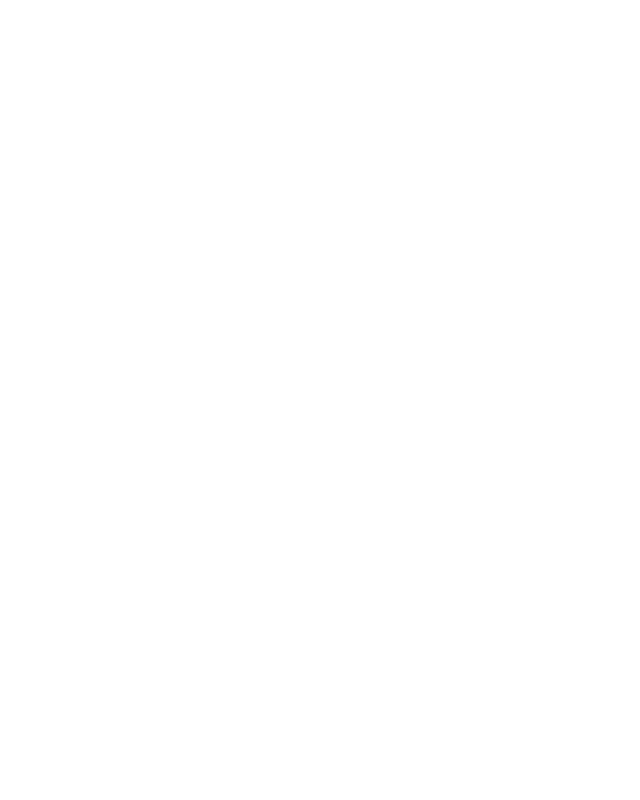
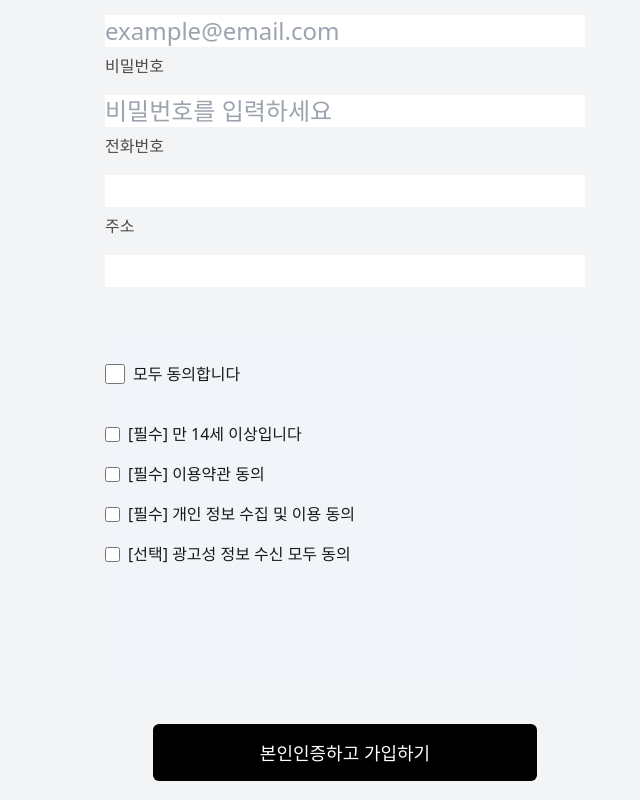
Before and after one commit to danaggero/web-shop-project-byReact, a React (Vite) app: page /register in a window 1280 px wide. Before the commit this address had no page. Shown: the part 540-1340 px from the top of the page, without its empty margins (295-935 px from the left). Before the commit the page ends 800 px from the top, so only its background shows below. Built offline with nearby package versions, Linux system fonts and the light colour scheme.

Commit message:
feat: RegisterForm 생성성

```diff
--- a/src/App.jsx
+++ b/src/App.jsx
@@ -2,6 +2,7 @@
 import {Routes, Route, Link} from "react-router-dom"
 import Home from "./pages/Home";
 import Login from "./pages/Login";
+import Register from "./pages/Register";
 
 
 
@@ -11,6 +12,7 @@
       <Routes>
         <Route path="/" element={<Home />} />
         <Route path="/login" element={<Login />} />
+        <Route path="/register" element={<Register />} />
       </Routes>
     </>
   )
--- a/src/components/Header.jsx
+++ b/src/components/Header.jsx
@@ -25,9 +25,7 @@
         </li>
         <li className="flex items-center gap-1">
           <span className="material-icons">assignment</span>
-          <a href="#">
-            회원가입
-          </a>
+          <Link to={"/Register"}>회원가입</Link>
         </li>
         <li className="flex items-center gap-1">
           <span className="material-icons">login</span>
--- a/src/components/LoginForm.jsx
+++ b/src/components/LoginForm.jsx
@@ -5,7 +5,7 @@
     return(
 
         <div id="main" className="flex flex-col h-[850px] mx-[400px] my-[100px]">
-        <h2 id="login__title" className="mt-[100px] mb-[60px] text-2xl font-bold">로그인</h2>
+            <h2 id="login__title" className="mt-[100px] mb-[60px] text-2xl font-bold">로그인</h2>
 
         <form className="flex flex-col">
             <label htmlFor="login-id" className="flex flex-col mb-[7px]">
@@ -13,7 +13,7 @@
             <input
                 id="login-id"
                 type="text"
-                className="text-lg border-[rgba(0,0,0,0.7)] mt-[10px] focus:outline-none focus:border-black"
+                className="text-2xl border-[rgba(0,0,0,0.7)] mt-[10px] focus:outline-none focus:border-black"
             />
             </label>
 
@@ -22,27 +22,32 @@
             <input
                 id="login-password"
                 type="password"
-                className="text-lg border-[rgba(0,0,0,0.7)] mt-[10px] focus:outline-none focus:border-black"
+                className="text-2xl border-[rgba(0,0,0,0.7)] mt-[10px] focus:outline-none focus:border-black"
             />
             </label>
 
-            <div className="flex justify-between mb-[30px]">
-            <a className="text-[rgba(0,0,0,0.7)] text-sm no-underline" href="#">회원가입</a>
-            <a className="text-[rgba(0,0,0,0.7)] text-sm no-underline" href="#">아이디 / 비밀번호 찾기</a>
+            <div className="flex justify-between mb-[60px]">
+                <a className="text-[rgba(0,0,0,0.7)] text-sm no-underline" href="#">회원가입</a>
+                <a className="text-[rgba(0,0,0,0.7)] text-sm no-underline" href="#">아이디 / 비밀번호 찾기</a>
             </div>
 
             <input
             type="submit"
             value="로그인"
-            className="bg-black text-white text-lg py-[10px] rounded-md border-none mb-[5px] cursor-pointer"
+            className="bg-black text-white text-lg py-[10px] rounded-md border-none mb-[5px] cursor-pointer w-[384px] h-[57px] mx-auto"
             />
         </form>
 
-        <button className="bg-kakao text-black text-lg py-[10px] rounded-md border-none">
-            카카오 로그인
+        <button className="w-full max-w-sm mx-auto mt-2 rounded-md overflow-hidden">
+        <img className="w-full h-auto" src={kakaoLoginImg} alt="카카오 로그인" />
         </button>
 
-        <img src={kakaoLoginImg} alt="카카오 로그인" className="mt-5" />
+        {/* <button className="bg-kakao text-black text-lg py-[10px] rounded-md border-none">
+            카카오 로그인
+        </button> */}
+
+
+
         </div>
     )
 }
--- /dev/null
+++ b/src/components/RegisterForm.jsx
@@ -0,0 +1,143 @@
+import { useState } from "react";
+
+function RegisterForm() {
+  const [allChecked, setAllChecked] = useState(false);
+  const [individualChecks, setIndividualChecks] = useState({
+    age: false,
+    terms: false,
+    privacy: false,
+    marketing: false,
+  });
+
+  // 모두 동의 체크박스 클릭 시 실행되는 함수
+  const handleAllCheck = () => {
+    const newCheckState = !allChecked;
+    setAllChecked(newCheckState);
+    setIndividualChecks({
+      age: newCheckState,
+      terms: newCheckState,
+      privacy: newCheckState,
+      marketing: newCheckState,
+    });
+  };
+
+  // 개별 체크박스 클릭 시 실행되는 함수
+  const handleIndividualCheck = (key) => {
+    setIndividualChecks((prev) => {
+      const updatedChecks = { ...prev, [key]: !prev[key] };
+      const isAllChecked = Object.values(updatedChecks).every((value) => value);
+      setAllChecked(isAllChecked);
+      return updatedChecks;
+    });
+  };
+
+  return (
+    <div id="main" className="flex flex-col h-[1200px] mx-[400px] my-[100px]">
+      <h2 id="login__title" className="mt-[100px] mb-[60px] text-2xl font-bold">
+        회원가입
+      </h2>
+
+      <form className="flex flex-col">
+        {/* 이메일 입력 */}
+        <label htmlFor="email-address" className="flex flex-col mb-[7px]">
+          <span className="text-[rgba(0,0,0,0.7)] mb-[7px]">이메일주소</span>
+          <input
+            id="login-id"
+            type="email"
+            placeholder="example@email.com"
+            className="text-2xl border-[rgba(0,0,0,0.7)] mt-[10px] focus:outline-none focus:border-black"
+          />
+        </label>
+
+        {/* 비밀번호 입력 */}
+        <label htmlFor="register-password" className="flex flex-col mb-[7px]">
+          <span className="text-[rgba(0,0,0,0.7)] mb-[7px]">비밀번호</span>
+          <input
+            id="login-password"
+            type="password"
+            placeholder="비밀번호를 입력하세요"
+            className="text-2xl border-[rgba(0,0,0,0.7)] mt-[10px] focus:outline-none focus:border-black"
+          />
+        </label>
+
+        {/* 전화번호 입력 */}
+        <label htmlFor="phone-number" className="flex flex-col mb-[7px]">
+          <span className="text-[rgba(0,0,0,0.7)] mb-[7px]">전화번호</span>
+          <input
+            id="phone-number"
+            type="tel"
+            className="text-2xl border-[rgba(0,0,0,0.7)] mt-[10px] focus:outline-none focus:border-black"
+          />
+        </label>
+
+        {/* 주소 입력 */}
+        <label htmlFor="address" className="flex flex-col mb-[7px]">
+          <span className="text-[rgba(0,0,0,0.7)] mb-[7px]">주소</span>
+          <input
+            id="address"
+            type="text"
+            className="text-2xl border-[rgba(0,0,0,0.7)] mt-[10px] focus:outline-none focus:border-black"
+          />
+        </label>
+
+        {/* 이용약관 */}
+        <div id="이용약관" className="flex flex-col h-[350px] bg-slate-100 my-10 text-[rgba(0,0,0,0.9)]">
+          <div className="h-20 flex items-center">
+            <input
+              className="w-[20px] h-[20px] mr-2"
+              type="checkbox"
+              checked={allChecked}
+              onChange={handleAllCheck}
+            />
+            <span> 모두 동의합니다</span>
+          </div>
+          <div className="h-10 flex items-center">
+            <input
+              type="checkbox"
+              checked={individualChecks.age}
+              onChange={() => handleIndividualCheck("age")}
+              className="mr-2  w-[15px] h-[15px]"
+            />
+            <span> [필수] 만 14세 이상입니다</span>
+          </div>
+          <div className="h-10 flex items-center">
+            <input
+              type="checkbox"
+              checked={individualChecks.terms}
+              onChange={() => handleIndividualCheck("terms")}
+              className="mr-2 w-[15px] h-[15px]"
+            />
+            <span> [필수] 이용약관 동의</span>
+          </div>
+          <div className="h-10 flex items-center">
+            <input
+              type="checkbox"
+              checked={individualChecks.privacy}
+              onChange={() => handleIndividualCheck("privacy")}
+              className="mr-2 w-[15px] h-[15px]"
+            />
+            <span> [필수] 개인 정보 수집 및 이용 동의</span>
+          </div>
+          <div className="h-10 flex items-center">
+            <input
+              type="checkbox"
+              checked={individualChecks.marketing}
+              onChange={() => handleIndividualCheck("marketing")}
+              className="mr-2 w-[15px] h-[15px]"
+            />
+            <span> [선택] 광고성 정보 수신 모두 동의</span>
+          </div>
+        </div>
+
+        {/* 회원가입 버튼 */}
+        <input
+          type="submit"
+          value="본인인증하고 가입하기"
+          className="bg-black text-white text-lg rounded-md border-none mb-[5px] cursor-pointer w-[384px] h-[57px] mx-auto"
+        />
+      </form>
+    </div>
+  );
+}
+
+export default RegisterForm;
--- /dev/null
+++ b/src/pages/Register.jsx
@@ -0,0 +1,16 @@
+import Header from "../components/Header";
+import RegisterForm from "../components/RegisterForm";
+import Footer from "../components/Footer";
+
+
+const Register = () => {
+  return (
+    <div id="wrap" className="mx-auto w-[1280px] h-[1800px] bg-gray-100">
+      <Header />
+      <RegisterForm />
+      <Footer />
+    </div>
+  )
+}
+
+export default Register;
```
